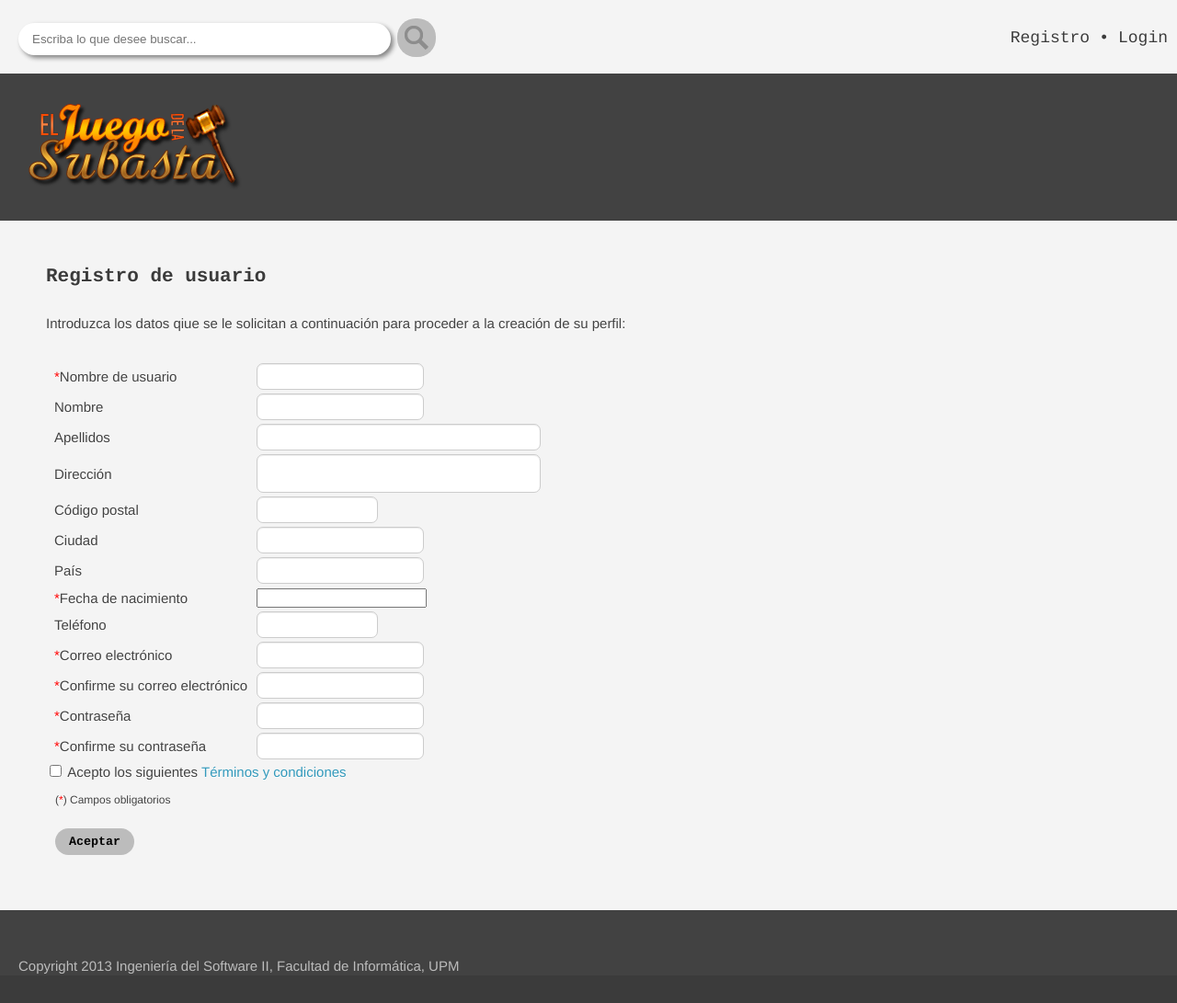
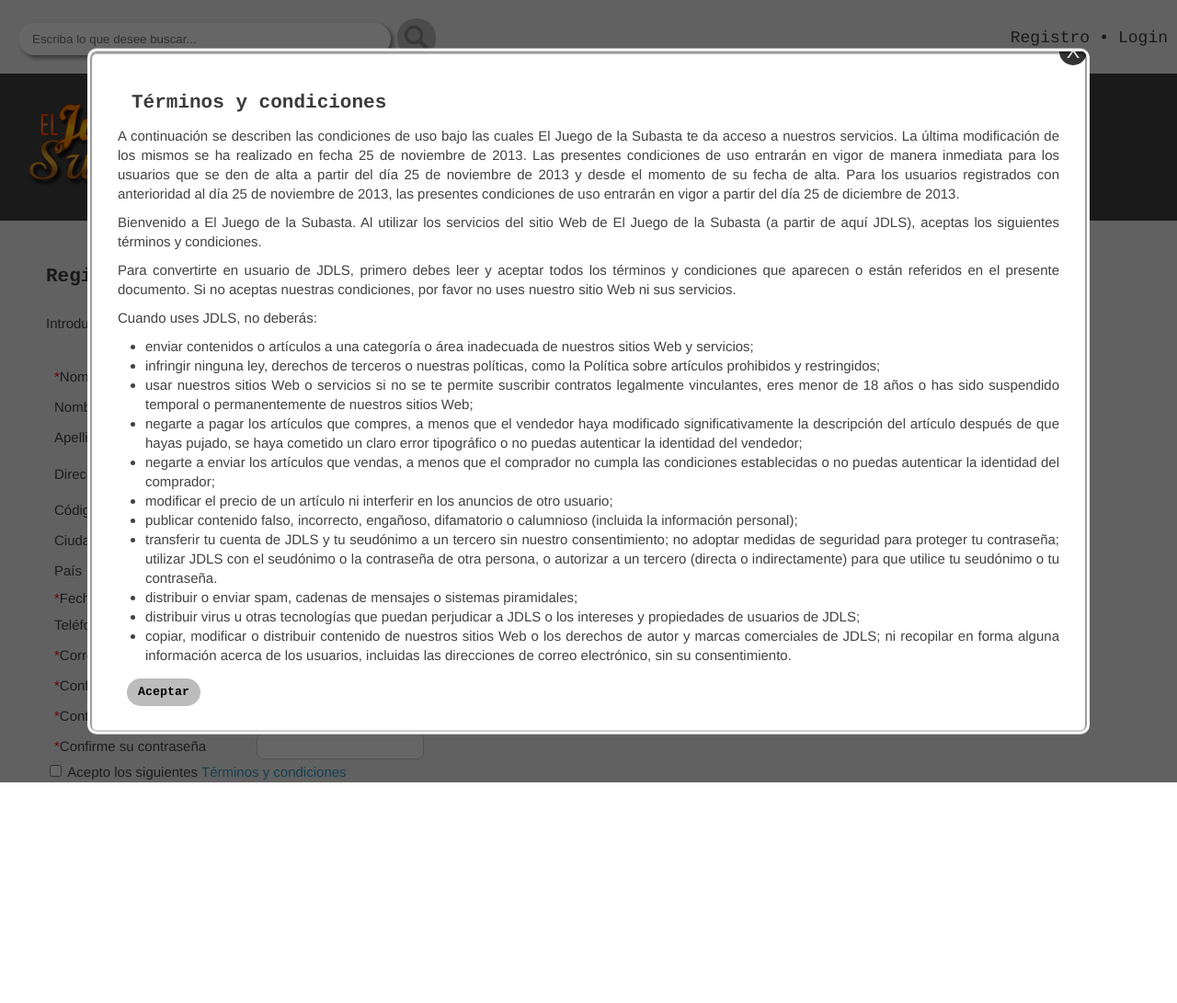
Before and after one commit to Garinoth/subastasIS2, a Django app: page /subastas/register/ in a window 1280 px wide, after a click on "Términos y condiciones". Shown: the whole page at 92% size. After the commit the page ends 851 px from the top, so only its background shows below. Run offline with Django 3.2, Linux system fonts and the light colour scheme; parts of the project's set-up code (start-up, migrations or seed data) failed here and were passed over.

Commit message:
Add tos pop-up and fix activation template

```diff
--- a/subastasIS2_django/subastas/static/css/style.css
+++ b/subastasIS2_django/subastas/static/css/style.css
@@ -656,6 +656,30 @@
     bottom: 0;
     cursor: default;
     left: 0;
+    opacity: 0;
+    position: fixed;
+    right: 0;
+    top: 0;
+    visibility: hidden;
+    z-index: 1;
+
+    -webkit-transition: opacity .5s;
+    -moz-transition: opacity .5s;
+    -ms-transition: opacity .5s;
+    -o-transition: opacity .5s;
+    transition: opacity .5s;
+}
+
+.overlay:target {
+    visibility: visible;
+    opacity: 1;
+}
+
+.logoverlay {
+    background-color: rgba(0,0,0,0.6);
+    bottom: 0;
+    cursor: default;
+    left: 0;
     opacity: 1;
     position: fixed;
     right: 0;
@@ -669,11 +693,50 @@
     transition: opacity .5s;
 }
 
-.overlay:target {
+.logoverlay:target {
     visibility: visible;
     opacity: 1;
 }
+
 .popup {
+    background-color: #fff;
+    border: 3px solid #fff;
+    display: inline-block;
+    left: 50%;
+    opacity: 0;
+    padding: 30px;
+    position: fixed;
+    text-align: justify;
+    top: 50%;
+    visibility: hidden;
+    z-index: 10;
+
+    -webkit-transform: translate(-50%, -50%);
+    -moz-transform: translate(-50%, -50%);
+    -ms-transform: translate(-50%, -50%);
+    -o-transform: translate(-50%, -50%);
+    transform: translate(-50%, -50%);
+
+    -webkit-border-radius: 10px;
+    -moz-border-radius: 10px;
+    -ms-border-radius: 10px;
+    -o-border-radius: 10px;
+    border-radius: 10px;
+
+    -webkit-box-shadow: 0 1px 1px 2px rgba(0, 0, 0, 0.4) inset;
+    -moz-box-shadow: 0 1px 1px 2px rgba(0, 0, 0, 0.4) inset;
+    -ms-box-shadow: 0 1px 1px 2px rgba(0, 0, 0, 0.4) inset;
+    -o-box-shadow: 0 1px 1px 2px rgba(0, 0, 0, 0.4) inset;
+    box-shadow: 0 1px 1px 2px rgba(0, 0, 0, 0.4) inset;
+
+    -webkit-transition: opacity .5s, top .5s;
+    -moz-transition: opacity .5s, top .5s;
+    -ms-transition: opacity .5s, top .5s;
+    -o-transition: opacity .5s, top .5s;
+    transition: opacity .5s, top .5s;
+}
+
+.logpopup {
     background-color: #fff;
     border: 3px solid #fff;
     display: inline-block;
@@ -709,7 +772,14 @@
     -o-transition: opacity .5s, top .5s;
     transition: opacity .5s, top .5s;
 }
+
 .overlay:target+.popup {
+    top: 50%;
+    opacity: 1;
+    visibility: visible;
+}
+
+.logoverlay:target+.logpopup {
     top: 50%;
     opacity: 1;
     visibility: visible;
@@ -734,12 +804,13 @@
     background-color: rgba(0, 0, 0, 0.8);
     height: 30px;
     line-height: 30px;
-    position: absolute;
+    position: fixed;
     right: 0;
     text-align: center;
     text-decoration: none;
     top: -15px;
     width: 30px;
+    z-index: 4;
 
     -webkit-border-radius: 15px;
     -moz-border-radius: 15px;
@@ -778,3 +849,14 @@
 }
 .popup input[type="text"]:hover, .popup input[type="password"]:hover {
     border-color: #555 #888 #888;
+}
+
+#tospu {
+    width: 80%;
+    height: 80%;
+    overflow: auto;
+}
+
+#tosb {
+    margin-top: 30px;
+}
--- a/subastasIS2_django/subastas/templates/subastas/login.html
+++ b/subastasIS2_django/subastas/templates/subastas/login.html
@@ -5,8 +5,8 @@
 {% block content %}
 
 {% if form.errors %}
-<a href="" class="overlay" id="popups"></a>
-<div class="popup">
+<a href="" class="logoverlay" id="popups"></a>
+<div class="logpopup">
 	<h2 class="error">Error</h2>
 	<p class="error ultimo">El correo electrónico y contraseña no son correctos. Por favor, vuelva a intentarlo.</p>
 	<a class="close" href=""></a>
@@ -27,7 +27,7 @@
 <table>
 <tr><div class="form-group">
     <td><label class="freg control-label">Correo electrónico </label></td>
-    <td>{{ form.email }}</td>
+    <td>{{ form.username }}</td>
 </div></tr>
 <tr><div class="form-group">
     <td><label class="freg control-label">Contraseña </label></td>
--- a/subastasIS2_django/subastas/templates/subastas/register.html
+++ b/subastasIS2_django/subastas/templates/subastas/register.html
@@ -73,7 +73,35 @@
     <td>{{ user_form.confirm_password }}</td>
 </div></tr>
 </table>
-<input type="checkbox" class="tos" /> Acepto los siguientes <a href="#tos">Términos y condiciones</a>
+{{ auction_user_form.tos }} Acepto los siguientes <a href="#tos" id="tos_pop">Términos y condiciones</a>
+
+<a href="#" class="overlay" id="tos"></a>
+<div class="popup" id="tospu">
+    <h2 class="error">Términos y condiciones</h2>
+    <p>A continuación se describen las condiciones  de uso bajo las cuales El Juego de la Subasta te da acceso a nuestros servicios. La última modificación de los mismos se ha realizado en fecha 25 de noviembre de 2013. Las presentes condiciones de uso entrarán en vigor de manera inmediata para los usuarios que se den de alta a partir del día 25 de noviembre de 2013 y desde el momento de su fecha de alta. Para los usuarios registrados con anterioridad al día 25 de noviembre de 2013, las presentes condiciones de uso entrarán en vigor a partir del día 25 de diciembre de 2013.</p>
+    <p>Bienvenido a El Juego de la Subasta. Al utilizar los servicios del sitio Web de El Juego de la Subasta (a partir de aquí JDLS), aceptas los siguientes términos y condiciones.</p>
+    <p>Para convertirte en usuario de JDLS, primero debes leer y aceptar todos los términos y condiciones que aparecen o están referidos en el presente documento. Si no aceptas nuestras condiciones, por favor no uses nuestro sitio Web ni sus servicios.</p>
+    <p>Cuando uses JDLS, no deberás:</p>
+    <ul>
+        <li>enviar contenidos o artículos a una categoría o área inadecuada de nuestros sitios Web y servicios;</li>
+        <li>infringir ninguna ley, derechos de terceros o nuestras políticas, como la Política sobre artículos prohibidos y restringidos;</li>
+        <li>usar nuestros sitios Web o servicios si no se te permite suscribir contratos legalmente vinculantes, eres menor de 18 años o has sido suspendido temporal o permanentemente de nuestros sitios Web;</li>
+        <li>negarte a pagar los artículos que compres, a menos que el vendedor haya modificado significativamente la descripción del artículo después de que hayas pujado, se haya cometido un claro error tipográfico o no puedas autenticar la identidad del vendedor;</li>
+        <li>negarte a enviar los artículos que vendas, a menos que el comprador no cumpla las condiciones establecidas o no puedas autenticar la identidad del comprador;</li>
+        <li>modificar el precio de un artículo ni interferir en los anuncios de otro usuario;</li>
+        <li>publicar contenido falso, incorrecto, engañoso, difamatorio o calumnioso (incluida la información personal);</li>
+        <li>transferir tu cuenta de JDLS y tu seudónimo a un tercero sin nuestro consentimiento; no adoptar medidas de seguridad para proteger tu contraseña; utilizar JDLS con el seudónimo o la contraseña de otra persona, o autorizar a un tercero (directa o indirectamente) para que utilice tu seudónimo o tu contraseña.</li>
+        <li>distribuir o enviar spam, cadenas de mensajes o sistemas piramidales;</li>
+        <li>distribuir virus u otras tecnologías que puedan perjudicar a JDLS o los intereses y propiedades de usuarios de JDLS;</li>
+        <li>copiar, modificar o distribuir contenido de nuestros sitios Web o los derechos de autor y marcas comerciales de JDLS; ni recopilar en forma alguna información acerca de los usuarios, incluidas las direcciones de correo electrónico, sin su consentimiento.</li>
+    </ul>
+
+    <a class="close" href=""></a>
+    <a href=""><input type="button" class="button close" id="tosb" value="Aceptar" /></a>
+</div>
+
+
+
 <p id="key">(<span class="required">*</span>) Campos obligatorios</p>
 
 <input class="button body" type="submit" value="Aceptar" />
```
